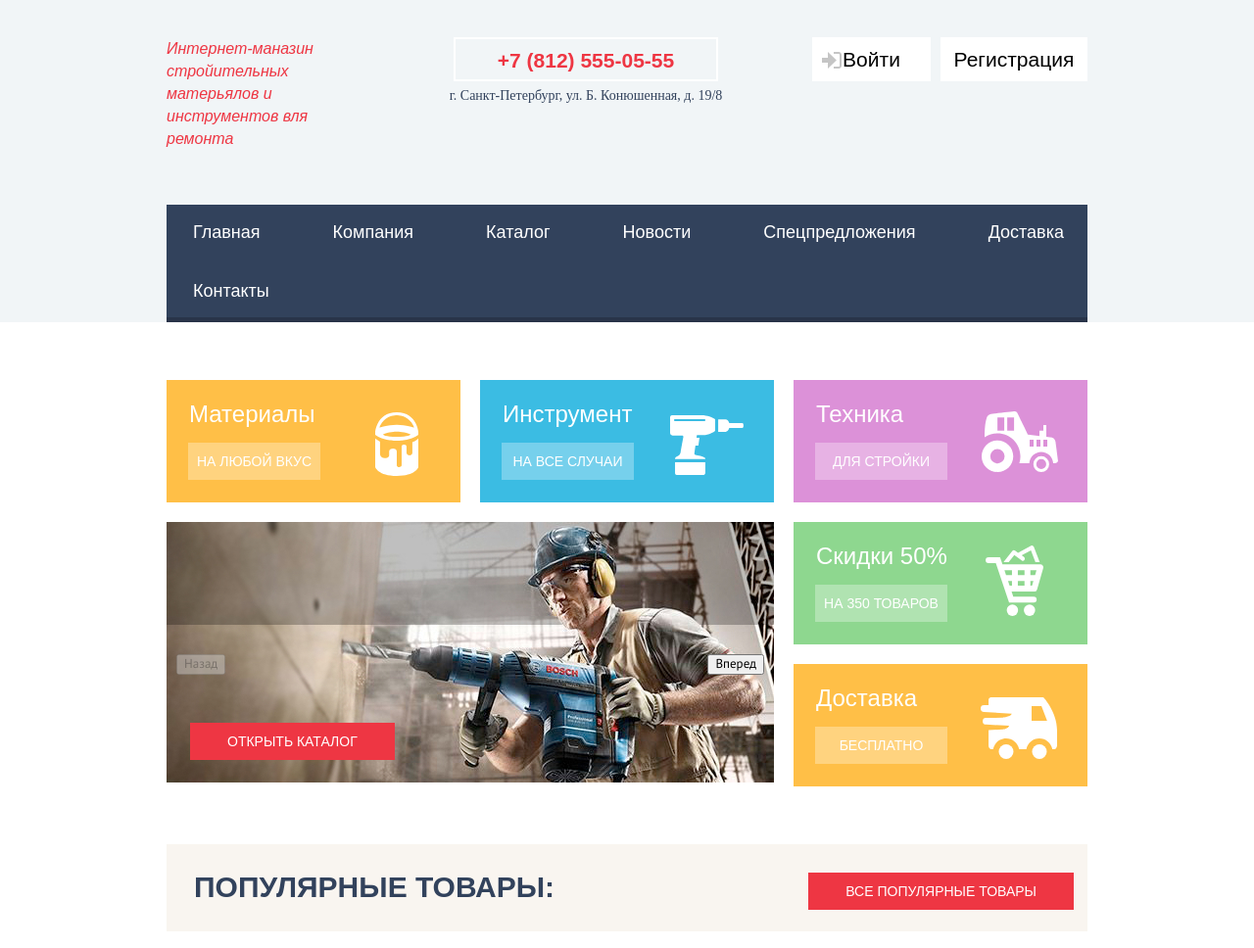
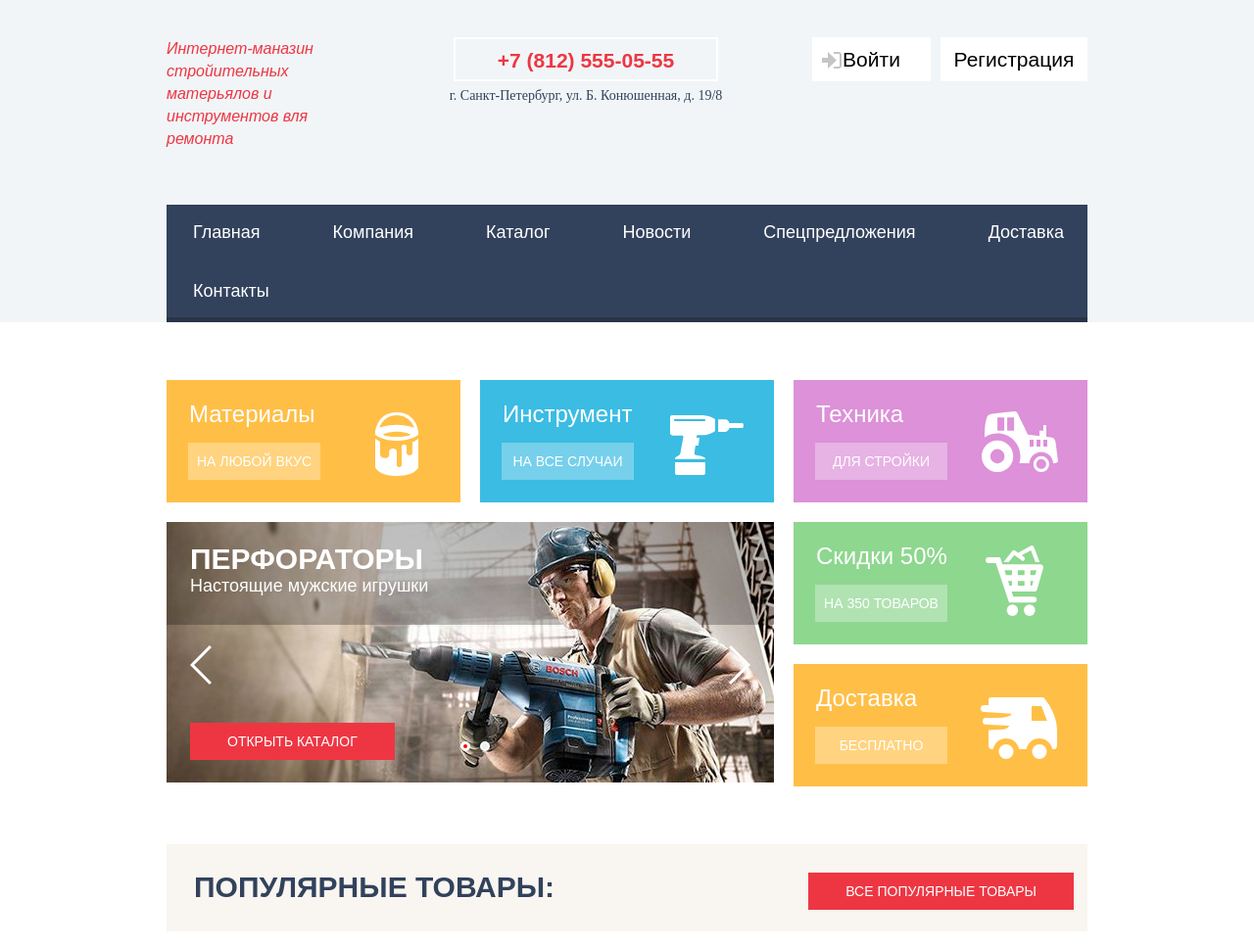
Before and after one commit to russki007/318359-technomart-28, a plain HTML site: page index.html in a window 1280 px wide. Shown: the part 78-1046 px from the top of the page at 98% size. Drawn offline with Linux system fonts and the light colour scheme; a web font is replaced by a local one.

Commit message:
Task-10: Promo slider

```diff
--- a/css/demo.css
+++ b/css/demo.css
@@ -1,6 +1,10 @@
 .outline {
   outline: dashed 2px purple;
   outline-offset: -2px;
+}
+
+.hide {
+  display: none;
 }
 
 
@@ -167,9 +171,9 @@ h2 {
 
 /* Slider */
 .slider {
-  width: 680px;
+  width: 620px;
   position: relative;
-  height: 180px;
+  height: 266px;
 }
 
 .slider-list {
@@ -181,14 +185,20 @@ h2 {
   justify-content: space-between;
 }
 
-.hide {
-  display: none;
-}
+.slider-banner > h2 {
+   font-family: var(--font-cuprum);
+   font-weight: bold;
+   font-size: 36px;
+   line-height: 36px;
+   text-transform: uppercase;
+   margin: 0;
+   padding: 0;
+ }
 
-.slider-title {
-  color: white;
-  padding-left: 10px;
-  padding-top: 10px;
+.slider-banner > span {
+  font-size: 18px;
+  line-height: 24px;
+  font-family: var(--font-cuprum);
 }
 
 .slider-item {
@@ -206,30 +216,79 @@ h2 {
   top: 0;
   left: 0;
   width: 100%;
-  background-color: rgba(90, 58, 29, 0.5);
-  height: 40px;
+  background: transparent;
+  height: 104px;
+  padding-left: 24px;
+  padding-top: 23px;
+  color: #fff;
 
+  /*display: flex;*/
+  /*flex-direction: column;*/
+  /*justify-content: flex-start;*/
+}
+
+.slider-item .button-red {
+  position: absolute;
+  left: 24px;
+  bottom: 27px;
 }
 
 .slider-controls {
   position: absolute;
-  bottom: 10px;
-  left: 10px;
+  bottom: 36px;
   z-index: 20;
 
   display: flex;
-  width: 70px;
+  width: 100%;
+  justify-content: center;
+}
+
+.slider-nav {
+  width: 100%;
+  display: flex;
   justify-content: space-between;
+  position: absolute;
+  bottom: 104px;
+  padding-left: 24px;
+  padding-right: 24px;
 }
 
 .slider-controls button {
   padding: 0;
-  width: 17px;
-  height: 17px;
-  background-color: transparent;
+  width: 10px;
+  height: 10px;
+  /*background-color: transparent;*/
   border: 2px solid #ffffff;
   border-radius: 50%;
   cursor: pointer;
+  margin-left: 10px;
+}
+
+.slider-button-back,
+.slider-button-next {
+  border: none;
+  background-color: transparent;
+  cursor: pointer;
+}
+
+.slider-button-back {
+  content: "";
+  width: 22px;
+  height: 40px;
+  margin-right: 30px;
+  background-image: url("../img/icon-left.svg");
+  background-position: 0px 0px;
+  background-repeat: no-repeat;
+
+}
+
+.slider-button-next {
+  content: "";
+  width: 22px;
+  height: 40px;
+  background-image: url("../img/icon-right.svg");
+  background-position: 0px 0px;
+  background-repeat: no-repeat;
 }
 
 .slider-controls .current {
@@ -240,7 +299,7 @@ h2 {
   content: "";
   width: 4px;
   height: 4px;
-  border: 2px solid #000000;
+  border: 2px solid #ff0000;
   display: block;
   margin: 0 auto;
   border-radius: 50%;
@@ -509,3 +568,18 @@ h2 {
   padding: 30px 50px;
   background-color: #F1F5F7;
 }
+
+.button-red {
+  display: block;
+  text-align: center;
+  color: white;
+  text-transform: uppercase;
+  background-color: red;
+  border: none;
+  font-size: 14px;
+  font-family: var(--font-cuprum);
+  height: 38px;
+  line-height: 38px; /* TODO: Ask Alex, need to change line-heigt to center text vertically. OK? */
+  padding-left: 38px;
+  padding-right: 38px;
+}
--- a/css/style.css
+++ b/css/style.css
@@ -34,6 +34,11 @@
   box-sizing: border-box;
 }
 
+.outline {
+  outline: dashed 2px purple;
+  outline-offset: -2px;
+}
+
 html {
   height: 100%;
 }
@@ -618,7 +623,7 @@ body {
   background-color: var(--color-greenlight);
 }
 
-
+/* SLIDER */
 .promo-slider {
   /*grid-row-start: 2;
   grid-row-end: -1;
@@ -627,30 +632,142 @@ body {
   grid-column: 1 / span 2;
   grid-row: 2 / -1;
   position: relative;
-}
-
-.slider-content {
-  margin: 0px;
-}
-
-.slider-button {
-  position: absolute;
-  top: 50%
+
+  /*width: 620px;*/
+  /*height: 266px;*/
+}
+
+.slider-list {
+  list-style: none;
+  padding: 0px;
+  height: 100%;
+  display: flex;
+  justify-content: space-between;
+  margin: 0;
+}
+
+.slider-banner > h2 {
+  font-family: var(--font-cuprum);
+  font-weight: bold;
+  font-size: 36px;
+  line-height: 36px;
+  text-transform: uppercase;
+  margin: 0;
+  padding: 0;
+}
+
+.slider-banner > span {
+  font-size: 18px;
+  line-height: 24px;
+  font-family: var(--font-cuprum);
+}
+
+.slider-item {
+  position: relative;
+}
+
+.slider-item .button {
+  position: absolute;
+  right: 10px;
+  bottom: 10px;
+}
+
+.slider-banner {
+  position: absolute;
+  top: 0;
+  left: 0;
+  width: 100%;
+  background: transparent;
+  height: 104px;
+  padding-left: 24px;
+  padding-top: 23px;
+  color: #fff;
+
+  /*display: flex;*/
+  /*flex-direction: column;*/
+  /*justify-content: flex-start;*/
+}
+
+.slider-item .button-red {
+  position: absolute;
+  left: 24px;
+  bottom: 27px;
+}
+
+.slider-controls {
+  position: absolute;
+  bottom: 36px;
+  z-index: 20;
+
+  display: flex;
+  width: 100%;
+  justify-content: center;
+}
+
+.slider-nav {
+  width: 100%;
+  display: flex;
+  justify-content: space-between;
+  position: absolute;
+  bottom: 104px;
+  padding-left: 24px;
+  padding-right: 24px;
+}
+
+.slider-controls button {
+  padding: 0;
+  width: 10px;
+  height: 10px;
+  /*background-color: transparent;*/
+  border: 2px solid #ffffff;
+  border-radius: 50%;
+  cursor: pointer;
+  margin-left: 10px;
+}
+
+.slider-button-back,
+.slider-button-next {
+  border: none;
+  background-color: transparent;
+  cursor: pointer;
 }
 
 .slider-button-back {
-  left: 10px;
+  content: "";
+  width: 22px;
+  height: 40px;
+  margin-right: 30px;
+  background-image: url("../img/icon-left.svg");
+  background-position: 0px 0px;
+  background-repeat: no-repeat;
+
 }
 
 .slider-button-next {
-  right: 10px;
-}
-
-.promo-slider .button-red {
-  position: absolute;
-  bottom: 27px;
-  left: 24px;
-}
+  content: "";
+  width: 22px;
+  height: 40px;
+  background-image: url("../img/icon-right.svg");
+  background-position: 0px 0px;
+  background-repeat: no-repeat;
+}
+
+.slider-controls .current {
+  background-color: #ffffff;
+}
+
+.slider-controls .current::after {
+  content: "";
+  width: 4px;
+  height: 4px;
+  border: 2px solid #ff0000;
+  display: block;
+  margin: 0 auto;
+  border-radius: 50%;
+  background-color: #000000;
+}
+
+
 
  /* BREADCRUMBS */
 .breadcrumbs-list {
--- a/index.html
+++ b/index.html
@@ -131,12 +131,32 @@
               <div class="van"></div>
             </div>
             <div class="promo-slider">
-              <figure class="slider-content">
-                <img src="img/promo-slide01.jpg" width="620" height="266" alt="Каталог">
-              </figure>
-              <button class="slider-button slider-button-back" type="button" disabled>Назад</button>
-              <button class="slider-button slider-button-next" type="button">Вперед</button>
-              <a class="button-red" href="blank.html">Открыть Каталог</a>
+              <ul class="slider-list">
+                <li class="slider-item">
+                  <div class="slider-banner">
+                    <h2>Перфораторы</h2>
+                    <span>Настоящие мужские игрушки</span>
+                  </div>
+                  <img src="img/promo-slide01.jpg" width="620" height="266">
+                  <a href="catalog.html" class="button-red">ОТКРЫТЬ КАТАЛОГ</a>
+                </li>
+                <li class="slider-item hidden">
+                  <div class="slider-banner">
+                    <h2>Дрели</h2>
+                    <span>Соседям на радость!</span>
+                  </div>
+                  <img src="img/promo-slide02.jpg" width="620" height="266">
+                  <a href="catalog.html" class="button-red">ОТКРЫТЬ КАТАЛОГ</a>
+                </li>
+              </ul>
+              <div class="slider-controls">
+                <button class="current"  type="button" aria-label="1"></button>
+                <button type="button" aria-label="2"></button>
+              </div>
+              <div class="slider-nav">
+                <button class="slider-button slider-button-back" type="button" aria-label="Назад"></button>
+                <button class="slider-button slider-button-next" type="button" aria-label="Вперед"></button>
+              </div>
             </div>
           </div>
         </section>
```
Also changed, not shown: demo.html (+26 -18 lines), img/promo-slide02.jpg (added), img/promo-slide02.png (added).
